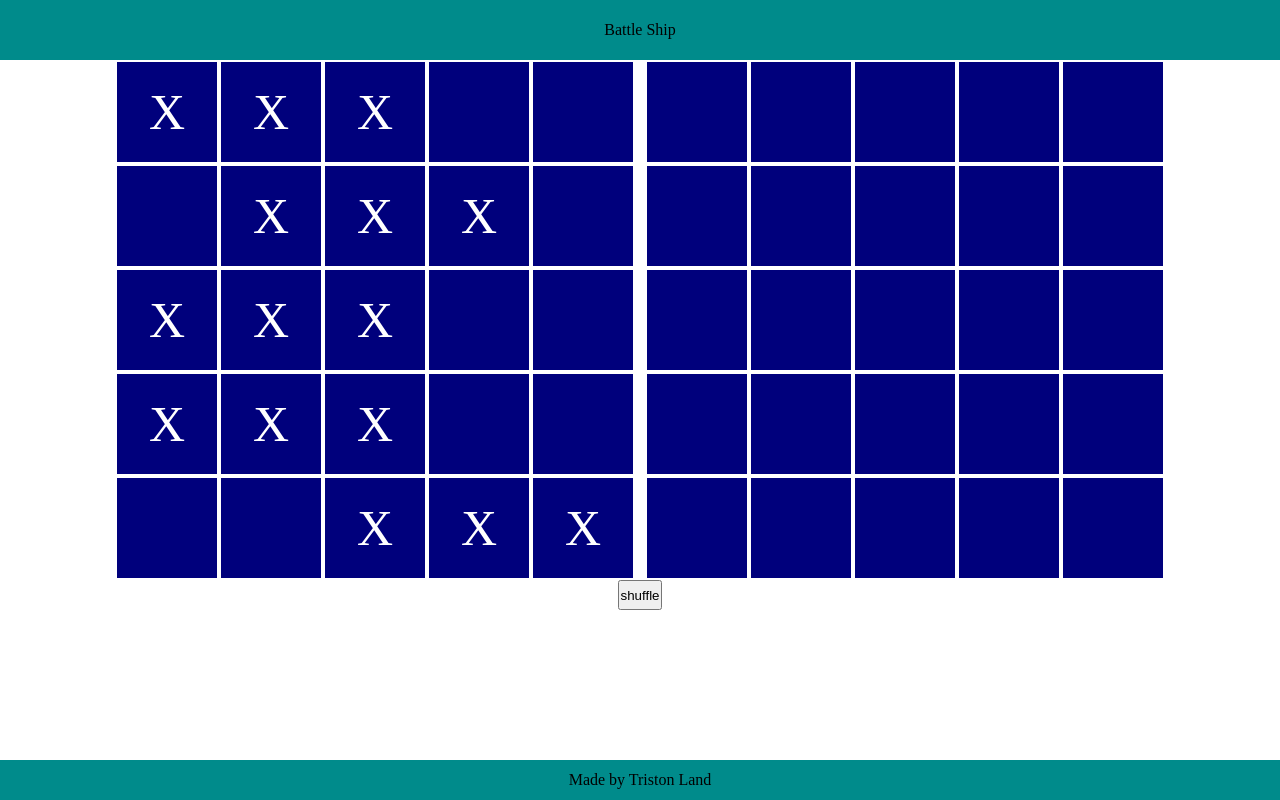
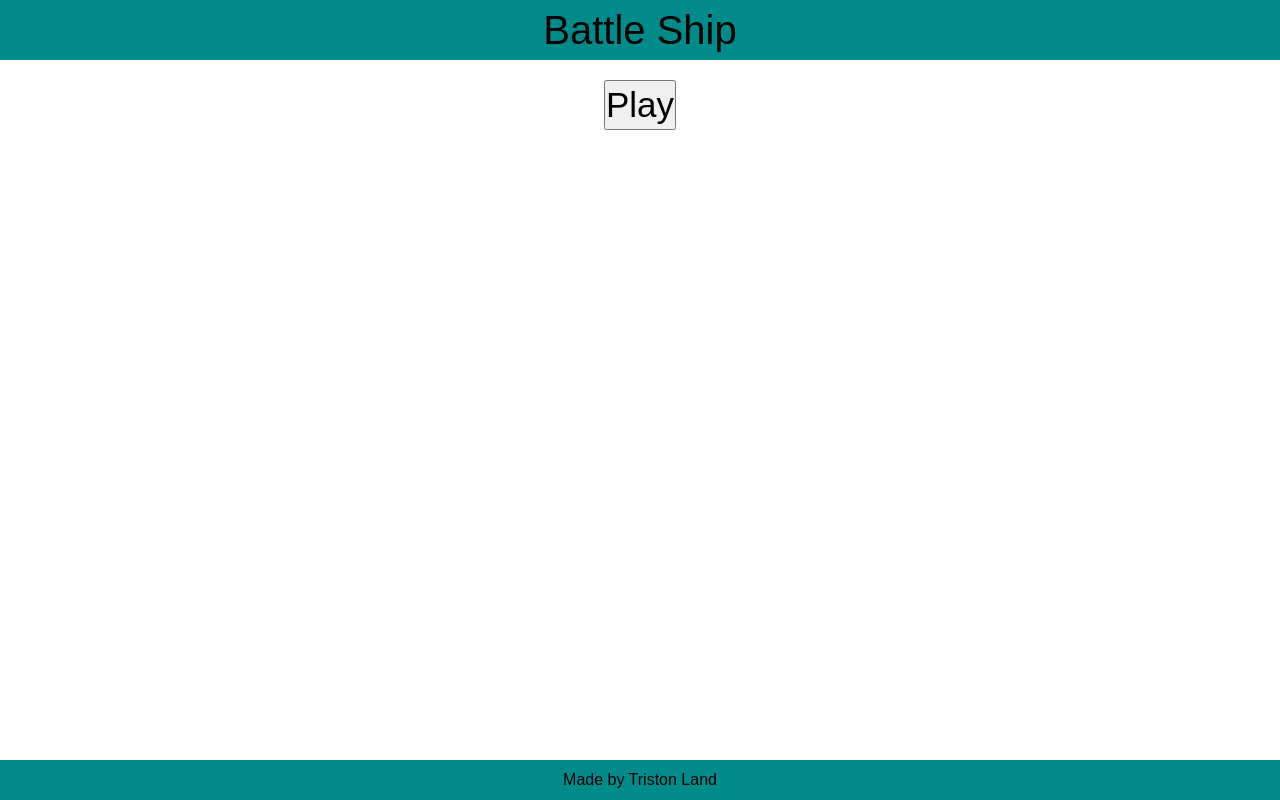
Before and after one commit to tman2747/battleship, a website built with webpack: page src/template.html in a window 1280 px wide. Built offline with nearby package versions, Linux system fonts and the light colour scheme.

Commit message:
add play button and adjust button css

```diff
--- a/src/index.js
+++ b/src/index.js
@@ -3,12 +3,12 @@ import "./styles.css";
 
 const Player = require("./player");
 
-const player1 = new Player();
-const player2 = new Player();
-
 const gameContainer = document.querySelector(".gameContainer");
-const shuffleButton = document.querySelector(".shuffle");
+const shuffleButton = document.querySelector(".play");
 shuffleButton.addEventListener("click", () => {
+	shuffleButton.innerHTML = "shuffle";
+	shuffleButton.classList.remove("play");
+	shuffleButton.classList.add("shuffle");
 	shuffle();
 });
 
@@ -37,14 +37,17 @@ function makeTiles(player) {
 	playerContainer.appendChild(playerGrid);
 	gameContainer.appendChild(playerContainer);
 }
-// player1.gameboard.placeShip(1, 1, true, 3);
-// player1.gameboard.placeShip(1, 0, true, 3);
-player1.showShip = true;
-placeShips(player1);
-placeShips(player2);
-makeTiles(player1);
-makeTiles(player2);
 
+function shuffle() {
+	let player1 = new Player();
+	player1.showShip = true;
+	let player2 = new Player();
+	gameContainer.innerHTML = "";
+	placeShips(player1);
+	placeShips(player2);
+	makeTiles(player1);
+	makeTiles(player2);
+}
 
 function placeShips(player) {
 	let amountOfShips = 5;
--- a/src/styles.css
+++ b/src/styles.css
@@ -2,6 +2,7 @@
 	padding: 0;
 	margin: 0px;
 	box-sizing: border-box;
+	font-family: sans-serif;
 }
 
 body {
@@ -26,20 +27,30 @@ body {
 	align-items: center;
 	background-color: darkcyan;
 	height: 60px;
+	font-size: 40px;
 }
 .gameContainer {
 	display: flex;
 	justify-content: center;
 	gap: 10px;
 }
-.shuffle {
-	height: 30px;
-}
 .shuffleContainer {
 	display: flex;
 	justify-content: center;
 	flex: 1;
 }
+.play {
+	margin-top: 20px;
+	display: flex;
+	justify-content: center;
+	align-items: center;
+	height: 50px;
+	font-size: 35px;
+}
+.shuffle {
+	height: 30px;
+}
+
 .playerGrid {
 	display: grid;
 	grid-template-columns: repeat(5, 1fr);
--- a/src/template.html
+++ b/src/template.html
@@ -10,7 +10,7 @@
 			<div class="header">Battle Ship</div>
 			<div class="gameContainer"></div>
 			<div class="shuffleContainer">
-				<button class="shuffle">shuffle</button>
+				<button class="play">Play</button>
 			</div>
 			<div class="footer">Made by Triston Land</div>
 		</div>
```
